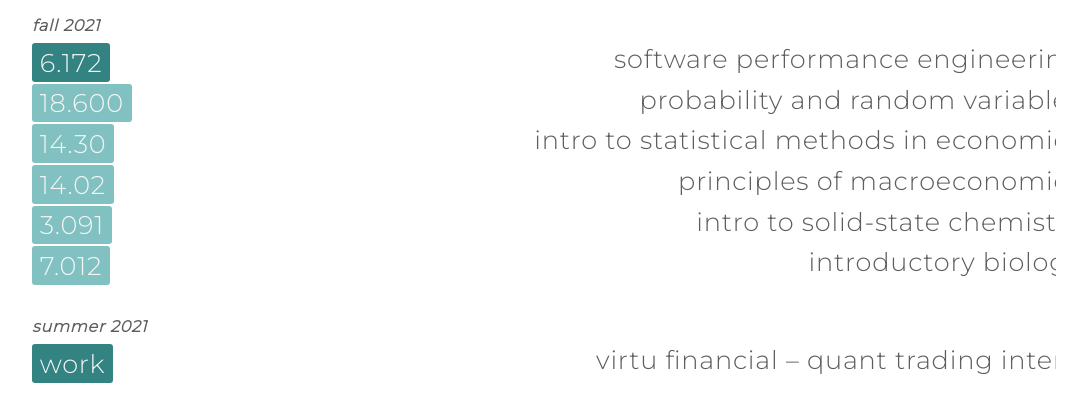
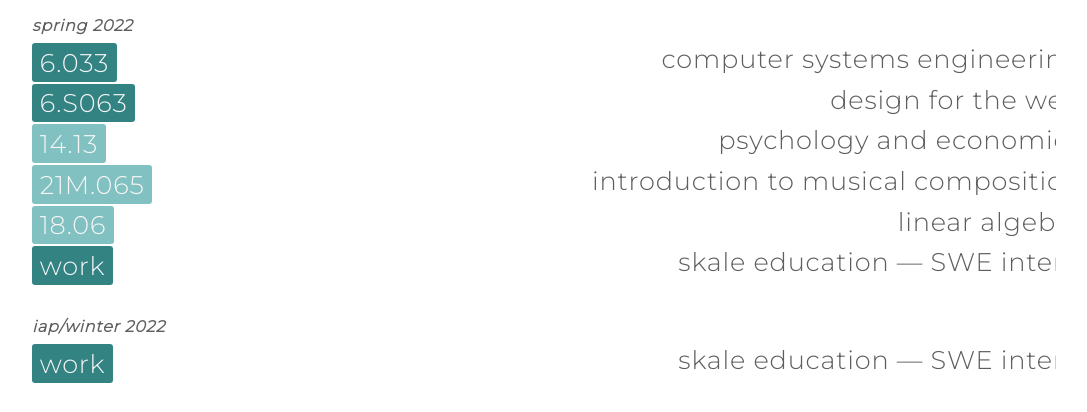
Before and after one commit to maoivy/maoivy.github.io, a Gatsby site: page / in a window 1280 px wide. Both pictures are taken after a click on the element "coursework". Shown: the part 308-720 px from the top of the page, without its empty margins (96-1183 px from the left). Built offline with nearby package versions, Linux system fonts and the light colour scheme; Gatsby itself is replaced by a stand-in of ours.

Commit message:
Upload for spring 2022

```diff
--- a/src/components/courses.js
+++ b/src/components/courses.js
@@ -4,12 +4,44 @@ import "../styles/global.css"
 
 const Courses = () => (
   <div className="courses-container transition transition--fadein">
+    <div className="semester">spring 2022</div>
+    <div className="classes">
+      <div className="class">
+        <div className="class-num coding">6.033</div>
+        computer systems engineering
+      </div>
+      <div className="class">
+        <div className="class-num coding">6.S063</div>
+        design for the web
+      </div>
+      <div className="class">
+        <div className="class-num">14.13</div>
+        psychology and economics
+      </div>
+      <div className="class">
+        <div className="class-num">21M.065</div>
+        introduction to musical composition
+      </div>
+      <div className="class">
+        <div className="class-num">18.06</div>
+        linear algebra
+      </div>
+      <div className="class">
+        <div className="class-num coding">work</div>
+        skale education — SWE intern
+      </div>
+    </div>
+
+    <div className="semester">iap/winter 2022</div>
+    <div className="classes">
+      <div className="class">
+        <div className="class-num coding">work</div>
+        skale education — SWE intern
+      </div>
+    </div>
+
     <div className="semester">fall 2021</div>
     <div className="classes">
-      <div className="class">
-        <div className="class-num coding">6.172</div>
-        software performance engineering
-      </div>
       <div className="class">
         <div className="class-num">18.600</div>
         probability and random variables
@@ -64,7 +96,7 @@ const Courses = () => (
       </div>
     </div>
 
-    <div className="semester">iap 2021</div>
+    <div className="semester">iap/winter 2021</div>
     <div className="classes">
       <div className="class">
         <div className="class-num coding">work</div>
@@ -128,7 +160,7 @@ const Courses = () => (
       </div>
     </div>
 
-    <div className="semester">iap 2020</div>
+    <div className="semester">iap/winter 2020</div>
     <div className="classes">
       <div className="class">
         <div className="class-num coding">6.148</div>
```
